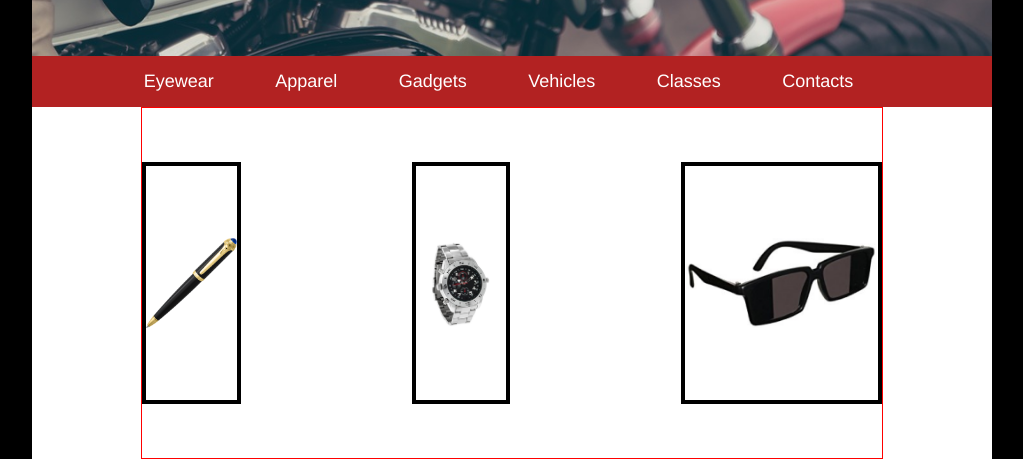
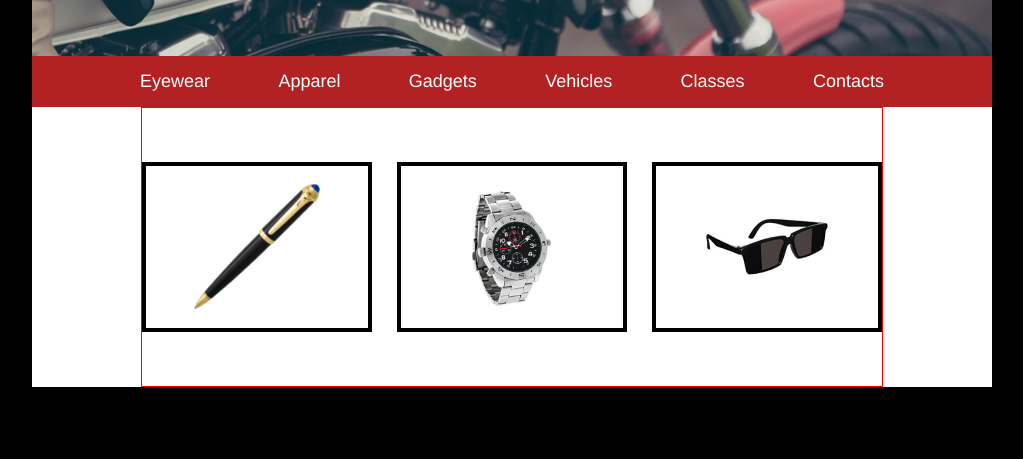
Before and after one commit to Desertbeagle/SecretAgentSupply, a plain HTML site: page index.html in a window 1280 px wide. Shown: the part 445-904 px from the top of the page, without its empty margins (128-1151 px from the left). After the commit the page ends 832 px from the top, so only its background shows below. Drawn offline with Linux system fonts and the light colour scheme.

Commit message:
more tweaks

```diff
--- a/index.html
+++ b/index.html
@@ -34,7 +34,7 @@
         </div>
 
         <!--Nav-->
-
+        <div class="navwrapper">
           <nav class="navcontainer">
 
             <span><a href="#">Eyewear</a></span>
@@ -45,6 +45,7 @@
             <span><a href="#">Contacts</a></span>
 
           </nav>
+        </div>
 
 <!--Products Section-->
 
--- a/resources/css/style.css
+++ b/resources/css/style.css
@@ -125,16 +125,21 @@ a {
 
 }
 /* nav container */
+.navwrapper {
+  display: flex;
+  justify-content: center;
+  /* border: 2px dotted white; */
+}
 
 .navcontainer {
   display: inline-flex;
-  justify-content: space-around;
+  justify-content: space-between;
   align-items: center;
   height: 2.82rem;
-  width: auto;
+  width: 100%;
   /* border: 2px solid red; */
   background-color: firebrick;
-  padding-left: 4.5rem;
+  padding-left: 6rem;
   padding-right: 6rem;
   /* margin-bottom: 3rem; */
 }
@@ -145,6 +150,7 @@ a {
   justify-content: center;
   background-color: white;
   width: 100%;
+  overflow: hidden;
 }
 .productscontainer {
 
@@ -158,6 +164,7 @@ a {
   overflow: hidden;
   padding-top: 3rem;
   padding-bottom: 3rem;
+  overflow: hidden;
   /* overflow: hidden; */
   /* padding-left: 6rem; */
 }
@@ -166,20 +173,25 @@ a {
   display: flex;
   /* padding: 10px; */
   justify-content: center;
+  align-items: center;
   border: 4px solid black;
   max-width: 30%;
+  width: 30%;
   height: 9rem;
-  padding-top: 2rem;
-  padding-bottom: 2rem;
+  /* height: 9rem; */
+  /* padding-top: 2rem;
+  padding-bottom: 2rem; */
 
   overflow: hidden;
 
 }
 .product img {
   height: auto;
-  max-width: 100%;
+  width: 7rem;
+  /* min-width: 0; */
   display: block;
   margin-top: 2rem;
   margin-bottom: 2rem;
+  overflow: hidden;
 
 }
```
Lines whose indentation alone changed are shown as unchanged.
